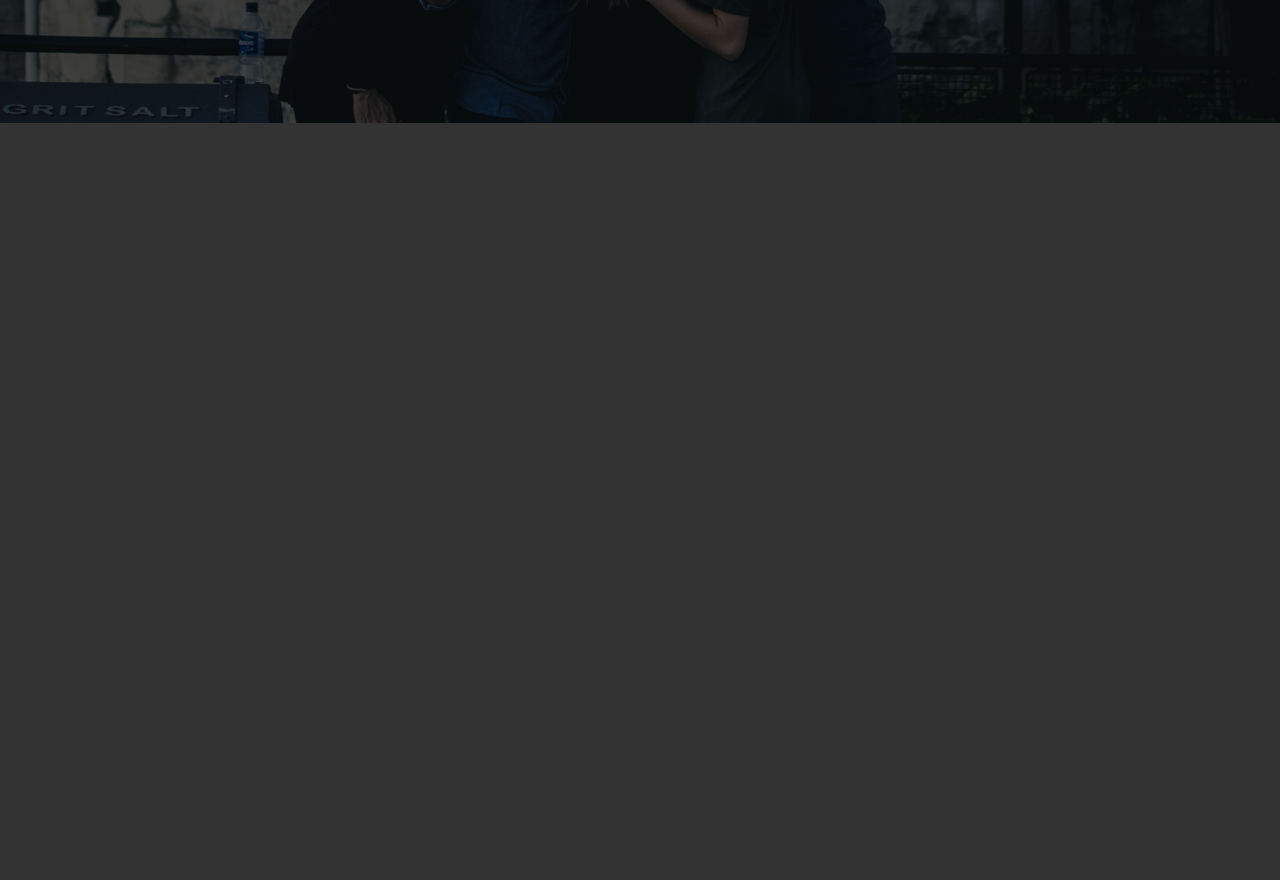
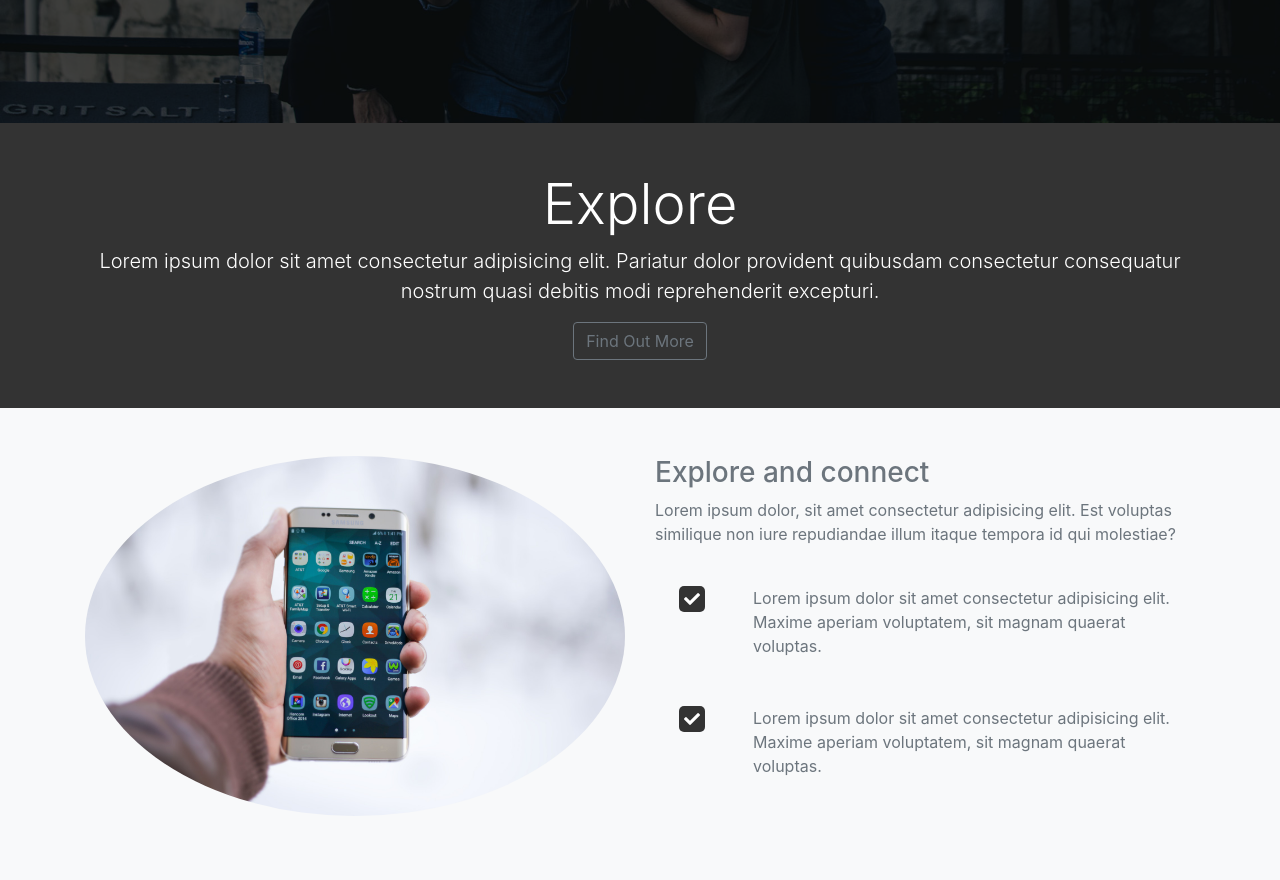
Before and after one commit to Bellahmer-hacene/loopLAB, a plain HTML site: page index.html in a window 1280 px wide. Shown: the part 577-1457 px from the top of the page. Before the commit the page ends 800 px from the top, so only its background shows below. Drawn offline with nearby package versions, Linux system fonts and the light colour scheme.

Commit message:
explore head and explore section done

```diff
--- a/css/style.css
+++ b/css/style.css
@@ -33,3 +33,9 @@ body{
     padding: 5px;
     border-radius: 5px;
 }
+#explore-section .fas, #share-section .fas {
+    background: #333;
+    color: #fff;
+    padding: 5px;
+    border-radius: 5px;
+}
--- a/index.html
+++ b/index.html
@@ -1,6 +1,5 @@
 <!DOCTYPE html>
 <html lang="en">
-
 <head>
   <meta charset="UTF-8">
   <meta name="viewport" content="width=device-width, initial-scale=1.0">
@@ -12,7 +11,6 @@
   <link rel="stylesheet" href="css/style.css">
   <title>Bootstrap Theme</title>
 </head>
-
 <body>
   <nav class="navbar navbar-expand-sm bg-dark navbar-dark fixed-top" id="main-nav">
     <div class="container">
@@ -97,9 +95,49 @@
     </div>
   </div>
 </header>
+<!--EXPLORE HEAD-->
+<section id="explore-head-section">
+  <div class="container">
+    <div class="row">
+      <div class="col text-center py-5">
+        <h1 class="display-4">Explore</h1>
+        <p class="lead">Lorem ipsum dolor sit amet consectetur adipisicing elit. Pariatur dolor provident quibusdam consectetur consequatur nostrum quasi debitis modi reprehenderit excepturi.</p>
+        <a href="" class="btn btn-outline-secondary">Find Out More </a>
+      </div>
+    </div>
+  </div>
+</section>
 
-
-
+<!--EXPLORE SECTION-->
+<section id="explore-section" class="bg-light text-muted py-5">
+  <div class="container">
+    <div class="row">
+      <div class="col-md-6">
+        <img src="img/explore-section1.jpg" alt="" class="img-fluid mb-3 rounded-circle">
+      </div>
+      <div class="col-md-6">
+        <h3>Explore and connect</h3>
+        <p>Lorem ipsum dolor, sit amet consectetur adipisicing elit. Est voluptas similique non iure repudiandae illum itaque tempora id qui molestiae? </p>
+        <div class="d-flex">
+          <div class="p-4 align-self-start">
+            <i class="fas fa-check fa-2"></i>
+          </div>
+          <div class="p-4 align-self-end">
+            Lorem ipsum dolor sit amet consectetur adipisicing elit. Maxime aperiam voluptatem, sit magnam quaerat voluptas.
+          </div>
+        </div>
+        <div class="d-flex">
+          <div class="p-4 align-self-start">
+            <i class="fas fa-check fa-2"></i>
+          </div>
+          <div class="p-4 align-self-end">
+            Lorem ipsum dolor sit amet consectetur adipisicing elit. Maxime aperiam voluptatem, sit magnam quaerat voluptas.
+          </div>
+        </div>
+      </div>
+    </div>
+  </div>
+</section>
   <script src="http://code.jquery.com/jquery-3.3.1.min.js" integrity="sha256-FgpCb/KJQlLNfOu91ta32o/NMZxltwRo8QtmkMRdAu8="
     crossorigin="anonymous"></script>
   <script src="https://cdnjs.cloudflare.com/ajax/libs/popper.js/1.14.3/umd/popper.min.js" integrity="sha384-ZMP7rVo3mIykV+2+9J3UJ46jBk0WLaUAdn689aCwoqbBJiSnjAK/l8WvCWPIPm49"
```
